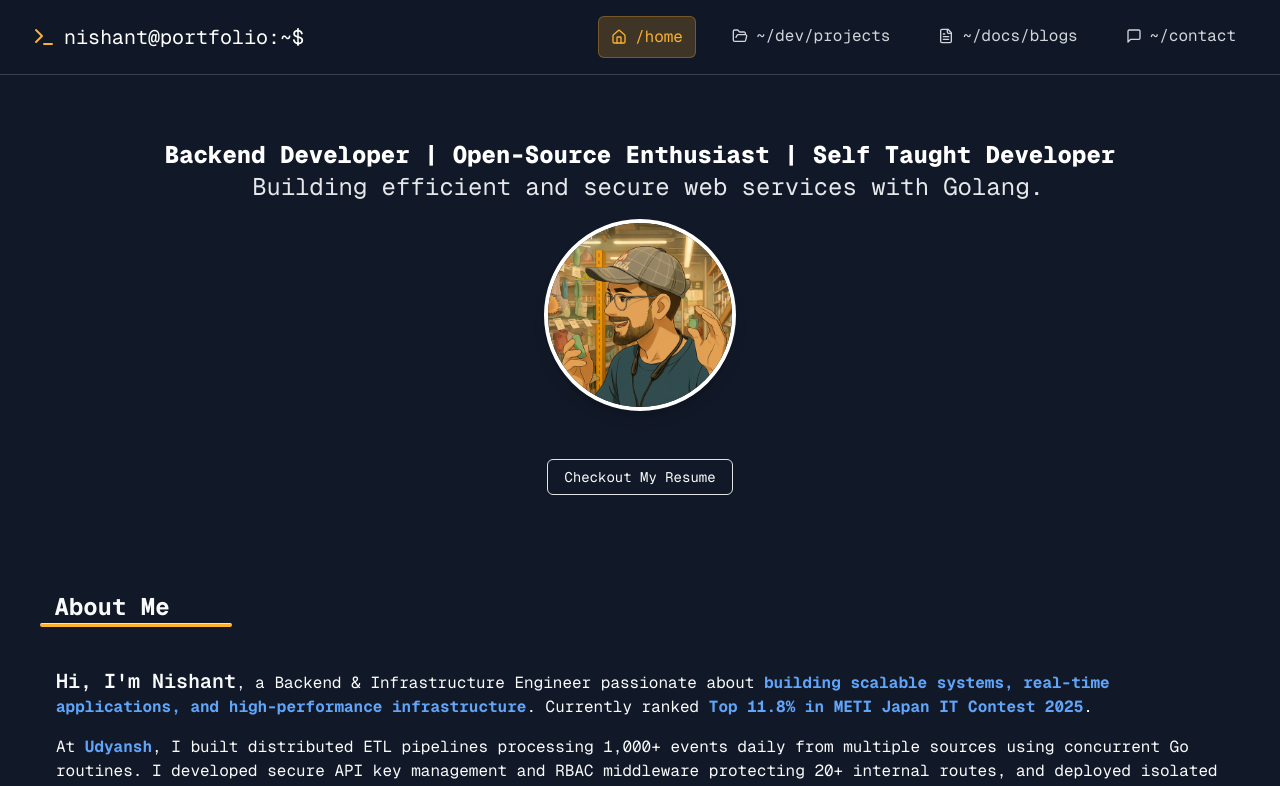
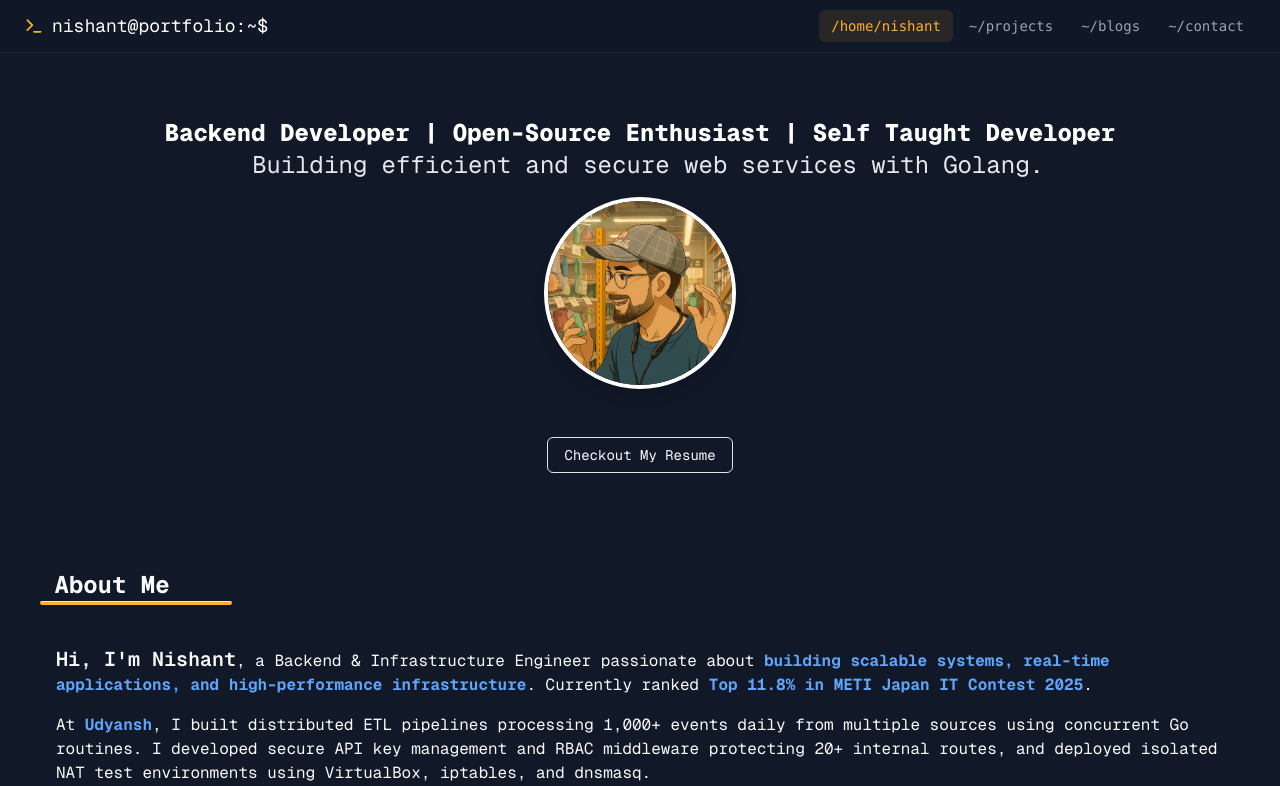
Before and after one commit to nishujangra/Portfolio, a React (Vite) app: page / in a window 1280 px wide. Shown: the top 786 px of the page. Built offline with nearby package versions, Linux system fonts and the light colour scheme.

Commit message:
ui: navbar

```diff
--- a/src/components/Navbar.tsx
+++ b/src/components/Navbar.tsx
@@ -8,98 +8,90 @@ import {
     SheetTitle,
     SheetTrigger,
 } from "@/components/ui/sheet";
-import { Menu, Terminal, Home, FolderOpen, FileText, MessageSquare } from "lucide-react";
+import { Menu, Terminal } from "lucide-react";
 
 const NavBar = () => {
     const { pathname } = useLocation();
 
     return (
-        <nav className="flex justify-between items-center px-8 py-4 bg-gray-900/80 backdrop-blur-md sticky top-0 z-50 border-b border-gray-700">
+        <nav className="flex justify-between items-center px-6 py-3 bg-gray-900/90 backdrop-blur-sm sticky top-0 z-50 border-b border-gray-800">
             <motion.div
                 className="flex items-center space-x-2"
-                initial={{ opacity: 0, x: -50 }}
+                initial={{ opacity: 0, x: -20 }}
                 animate={{ opacity: 1, x: 0 }}
-                transition={{ duration: 1 }}
+                transition={{ duration: 0.6 }}
             >
-                <Terminal className="text-gold" size={24} />
-                <h1 className="text-xl font-bold text-white">
+                <Terminal className="text-gold" size={20} />
+                <h1 className="text-lg font-mono text-white">
                     <Link to="/" className="hover:text-gold transition-colors">
                         nishant@portfolio:~$
                     </Link>
                 </h1>
             </motion.div>
 
-            <ul className="hidden md:flex space-x-6">
+            <ul className="hidden md:flex space-x-1">
                 <motion.li
-                    className="text-md"
-                    initial={{ opacity: 0, y: -50 }}
+                    initial={{ opacity: 0, y: -20 }}
                     animate={{ opacity: 1, y: 0 }}
-                    transition={{ duration: 0.25 }}
+                    transition={{ duration: 0.3 }}
                 >
                     <Link
                         to="/"
-                        className={`flex items-center space-x-2 px-3 py-2 rounded-md transition-all duration-200 ${
+                        className={`px-3 py-2 text-sm font-mono transition-colors duration-200 rounded-md ${
                             pathname === "/"
-                                ? "bg-gold/20 text-gold border border-gold/30"
-                                : "text-gray-300 hover:text-gold hover:bg-gray-800/50"
+                                ? "text-gold bg-gold/10"
+                                : "text-gray-400 hover:text-gold hover:bg-gray-800/30"
                         }`}
                     >
-                        <Home size={16} />
-                        <span>/home</span>
+                        /home/nishant
                     </Link>
                 </motion.li>
                 <motion.li
-                    className="text-md"
-                    initial={{ opacity: 0, y: -50 }}
+                    initial={{ opacity: 0, y: -20 }}
+                    animate={{ opacity: 1, y: 0 }}
+                    transition={{ duration: 0.4 }}
+                >
+                    <Link
+                        to="/projects"
+                        className={`px-3 py-2 text-sm font-mono transition-colors duration-200 rounded-md ${
+                            pathname === "/projects"
+                                ? "text-gold bg-gold/10"
+                                : "text-gray-400 hover:text-gold hover:bg-gray-800/30"
+                        }`}
+                    >
+                        ~/projects
+                    </Link>
+                </motion.li>
+                <motion.li
+                    initial={{ opacity: 0, y: -20 }}
                     animate={{ opacity: 1, y: 0 }}
                     transition={{ duration: 0.5 }}
                 >
                     <Link
-                        to="/projects"
-                        className={`flex items-center space-x-2 px-3 py-2 rounded-md transition-all duration-200 ${
-                            pathname === "/projects"
-                                ? "bg-gold/20 text-gold border border-gold/30"
-                                : "text-gray-300 hover:text-gold hover:bg-gray-800/50"
+                        to="/blogs"
+                        className={`px-3 py-2 text-sm font-mono transition-colors duration-200 rounded-md ${
+                            pathname === "/blogs"
+                                ? "text-gold bg-gold/10"
+                                : "text-gray-400 hover:text-gold hover:bg-gray-800/30"
                         }`}
                     >
-                        <FolderOpen size={16} />
-                        <span>~/dev/projects</span>
+                        ~/blogs
                     </Link>
                 </motion.li>
                 <motion.li
-                    className="text-md"
-                    initial={{ opacity: 0, y: -50 }}
+                    initial={{ opacity: 0, y: -20 }}
                     animate={{ opacity: 1, y: 0 }}
-                    transition={{ duration: 0.75 }}
-                >
-                    <Link
-                        to="/blogs"
-                        className={`flex items-center space-x-2 px-3 py-2 rounded-md transition-all duration-200 ${
-                            pathname === "/blogs"
-                                ? "bg-gold/20 text-gold border border-gold/30"
-                                : "text-gray-300 hover:text-gold hover:bg-gray-800/50"
-                        }`}
-                    >
-                        <FileText size={16} />
-                        <span>~/docs/blogs</span>
-                    </Link>
-                </motion.li>
-                <motion.li
-                    className="text-md"
-                    initial={{ opacity: 0, y: -50 }}
-                    animate={{ opacity: 1, y: 0 }}
-                    transition={{ duration: 1 }}
+                    transition={{ duration: 0.6 }}
                 >
                     <Link
                         to="/contact"
-                        className={`flex items-center space-x-2 px-3 py-2 rounded-md transition-all duration-200 ${
+                        className={`px-3 py-2 text-sm font-mono transition-colors duration-200 rounded-md ${
                             pathname === "/contact"
-                                ? "bg-gold/20 text-gold border border-gold/30"
-                                : "text-gray-300 hover:text-gold hover:bg-gray-800/50"
+                                ? "text-gold bg-gold/10"
+                                : "text-gray-400 hover:text-gold hover:bg-gray-800/30"
                         }`}
                     >
-                        <MessageSquare size={16} />
-                        <span>~/contact</span>
+                        ~/contact
                     </Link>
                 </motion.li>
             </ul>
@@ -109,77 +101,54 @@ const NavBar = () => {
                     <SheetTrigger>
                         <Menu size={24} className="text-white cursor-pointer hover:text-gold transition-colors" />
                     </SheetTrigger>
-                    <SheetContent className="bg-gray-900 border-l border-gray-700">
+                    <SheetContent className="bg-gray-900 border-l border-gray-800">
                         <SheetHeader>
-                            <SheetTitle className="text-gold flex items-center space-x-2">
-                                <Terminal size={20} />
+                            <SheetTitle className="text-gold flex items-center space-x-2 font-mono">
+                                <Terminal size={18} />
                                 <span>nishant@portfolio:~$</span>
                             </SheetTitle>
                             <SheetDescription className="text-gray-400">
-                                <div className="flex flex-col justify-between h-[80vh] mt-6">
-                                    <ul className="flex flex-col space-y-2">
-                                        <li>
+                                <div className="flex flex-col space-y-2 mt-6">
                                     <Link
                                         to="/"
-                                                className={`flex items-center space-x-3 px-3 py-2 rounded-md transition-all duration-200 ${
+                                        className={`px-3 py-2 text-sm font-mono transition-colors duration-200 rounded-md ${
                                             pathname === "/"
-                                                        ? "bg-gold/20 text-gold border border-gold/30"
-                                                        : "text-gray-300 hover:text-gold hover:bg-gray-800/50"
+                                                ? "text-gold bg-gold/10"
+                                                : "text-gray-400 hover:text-gold hover:bg-gray-800/30"
                                         }`}
                                     >
-                                                <Home size={16} />
-                                                <span>/home</span>
+                                        /home
                                     </Link>
-                                        </li>
-                                        <li>
                                     <Link
                                         to="/projects"
-                                                className={`flex items-center space-x-3 px-3 py-2 rounded-md transition-all duration-200 ${
+                                        className={`px-3 py-2 text-sm font-mono transition-colors duration-200 rounded-md ${
                                             pathname === "/projects"
-                                                        ? "bg-gold/20 text-gold border border-gold/30"
-                                                        : "text-gray-300 hover:text-gold hover:bg-gray-800/50"
+                                                ? "text-gold bg-gold/10"
+                                                : "text-gray-400 hover:text-gold hover:bg-gray-800/30"
                                         }`}
                                     >
-                                                <FolderOpen size={16} />
-                                                <span>~/dev/projects</span>
+                                        ~/projects
                                     </Link>
-                                        </li>
-                                        <li>
                                     <Link
                                         to="/blogs"
-                                                className={`flex items-center space-x-3 px-3 py-2 rounded-md transition-all duration-200 ${
+                                        className={`px-3 py-2 text-sm font-mono transition-colors duration-200 rounded-md ${
                                             pathname === "/blogs"
-                                                        ? "bg-gold/20 text-gold border border-gold/30"
-                                                        : "text-gray-300 hover:text-gold hover:bg-gray-800/50"
+                                                ? "text-gold bg-gold/10"
+                                                : "text-gray-400 hover:text-gold hover:bg-gray-800/30"
                                         }`}
                                     >
-                                                <FileText size={16} />
-                                                <span>~/docs/blogs</span>
+                                        ~/blogs
                                     </Link>
-                                        </li>
-                                        <li>
                                     <Link
                                         to="/contact"
-                                                className={`flex items-center space-x-3 px-3 py-2 rounded-md transition-all duration-200 ${
+                                        className={`px-3 py-2 text-sm font-mono transition-colors duration-200 rounded-md ${
                                             pathname === "/contact"
-                                                        ? "bg-gold/20 text-gold border border-gold/30"
-                                                        : "text-gray-300 hover:text-gold hover:bg-gray-800/50"
+                                                ? "text-gold bg-gold/10"
+                                                : "text-gray-400 hover:text-gold hover:bg-gray-800/30"
                                         }`}
                                     >
-                                                <MessageSquare size={16} />
-                                                <span>~/contact</span>
+                                        ~/contact
                                     </Link>
-                                        </li>
-                                    </ul>
-                                    <div className="text-gray-500 text-xs border-t border-gray-700 pt-4">
-                                        <div className="flex items-center space-x-2 mb-2">
-                                            <Terminal size={12} />
-                                            <span>© 2025 Nishant Jangra</span>
-                                        </div>
-                                        <div className="text-gray-600">
-                                            Built with React & TypeScript
-                                        </div>
-                                    </div>
                                 </div>
                             </SheetDescription>
                         </SheetHeader>
```
Lines whose indentation alone changed are shown as unchanged.
